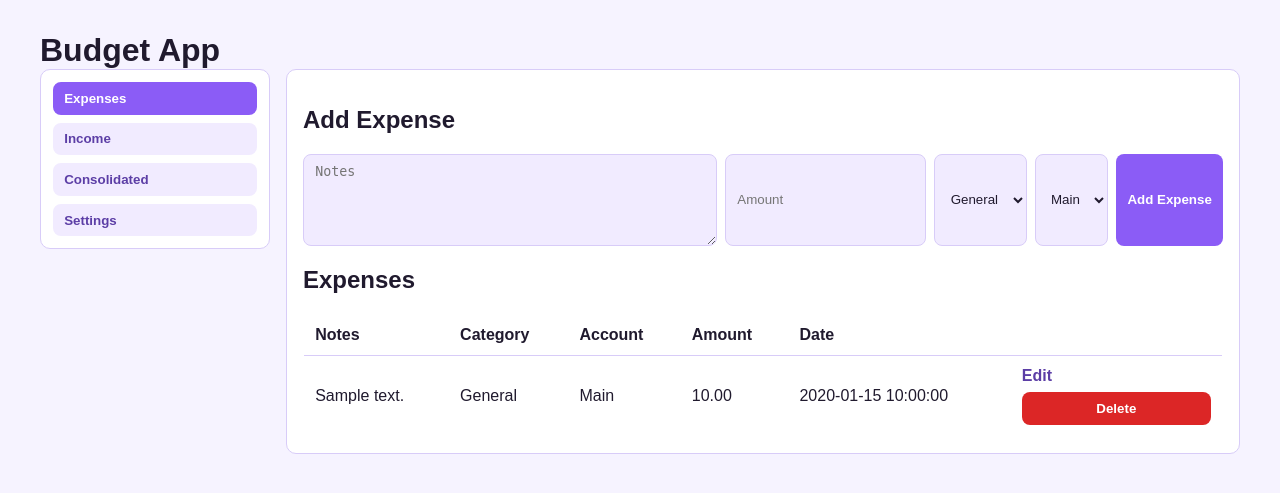
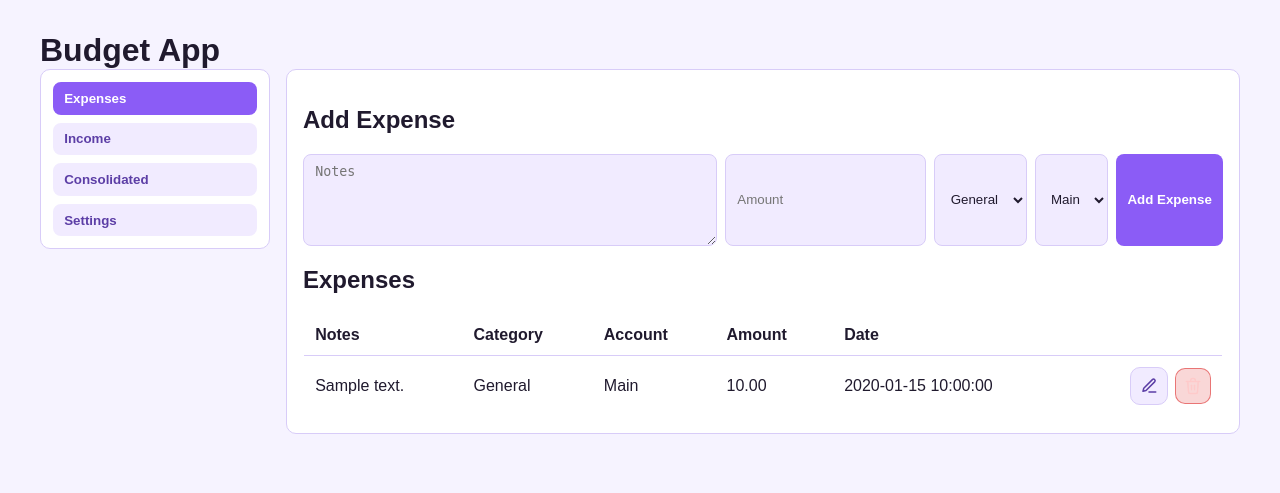
Before and after one commit to flymperis/Vibe-Budgeting, a Flask app: page / in a window 1280 px wide. Shown: the top 493 px of the page. Run offline with Flask 3, Linux system fonts and the light colour scheme; data comes from the database, SQL or seed files in the repository; tables that the repository leaves empty hold one stand-in row (values such as "Sample post").

Commit message:
Use pencil/trash icon buttons for expense and income row actions

```diff
--- a/static/styles.css
+++ b/static/styles.css
@@ -362,20 +362,67 @@ th, td {
     margin-bottom: 0;
 }
 
-.cell-actions button {
-    width: 100%;
+.visually-hidden {
+    position: absolute;
+    width: 1px;
+    height: 1px;
+    padding: 0;
+    margin: -1px;
+    overflow: hidden;
+    clip: rect(0, 0, 0, 0);
+    white-space: nowrap;
+    border: 0;
 }
 
 .action-stack {
-    display: grid;
-    gap: 0.45rem;
-    min-width: 140px;
+    display: flex;
+    align-items: center;
+    justify-content: flex-end;
+    gap: 0.4rem;
+    flex-wrap: wrap;
+}
+
+.btn-icon {
+    display: inline-flex;
+    align-items: center;
+    justify-content: center;
+    width: 2.25rem;
+    height: 2.25rem;
+    padding: 0;
+    border-radius: 10px;
+    border: 1px solid var(--border);
+    background: var(--surface-alt);
+    color: var(--tab-text);
+    cursor: pointer;
+    transition: background 0.15s ease, color 0.15s ease, border-color 0.15s ease;
+}
+
+.btn-icon:hover {
+    border-color: var(--accent);
+    color: var(--text);
+    background: var(--surface);
+}
+
+.btn-icon-edit[aria-expanded="true"],
+.edit-details[open] > .btn-icon-edit {
+    border-color: var(--accent);
+    color: #fff;
+    background: var(--accent);
+}
+
+.btn-icon-delete {
+    border-color: rgba(220, 38, 38, 0.55);
+    color: #fecaca;
+    background: rgba(220, 38, 38, 0.18);
+}
+
+.btn-icon-delete:hover {
+    border-color: #dc2626;
+    color: #fff;
+    background: #dc2626;
 }
 
 .edit-details summary {
-    cursor: pointer;
-    font-weight: 600;
-    color: var(--tab-text);
     list-style: none;
 }
 
@@ -396,6 +443,10 @@ th, td {
 .inline-edit-form textarea {
     min-width: 0;
     width: 100%;
+}
+
+.inline-edit-form button[type="submit"] {
+    width: auto;
 }
 
 .btn-danger {
--- a/templates/index.html
+++ b/templates/index.html
@@ -50,7 +50,10 @@
                                     <td class="cell-actions">
                                         <div class="action-stack">
                                             <details class="edit-details">
-                                                <summary>Edit</summary>
+                                                <summary class="btn-icon btn-icon-edit" title="Edit expense">
+                                                    <span class="visually-hidden">Edit expense</span>
+                                                    <svg aria-hidden="true" viewBox="0 0 24 24" width="18" height="18" fill="none" stroke="currentColor" stroke-width="2" stroke-linecap="round" stroke-linejoin="round"><path d="M12 20h9"/><path d="M16.5 3.5a2.1 2.1 0 0 1 3 3L8 18l-4 1 1-4 11.5-11.5z"/></svg>
+                                                </summary>
                                                 <form action="/expenses/{{ expense.id }}/edit" class="inline-edit-form" method="post">
                                                     <input name="month" type="hidden" value="{{ month_filter }}">
                                                     <input name="next_panel" type="hidden" value="expenses">
@@ -73,7 +76,9 @@
                                             <form action="/expenses/{{ expense.id }}/delete" method="post">
                                                 <input name="month" type="hidden" value="{{ month_filter }}">
                                                 <input name="next_panel" type="hidden" value="expenses">
-                                                <button class="btn-danger" type="submit">Delete</button>
+                                                <button class="btn-icon btn-icon-delete" type="submit" title="Delete expense" aria-label="Delete expense">
+                                                    <svg aria-hidden="true" viewBox="0 0 24 24" width="18" height="18" fill="none" stroke="currentColor" stroke-width="2" stroke-linecap="round" stroke-linejoin="round"><polyline points="3 6 5 6 21 6"/><path d="M19 6l-1 14a2 2 0 0 1-2 2H8a2 2 0 0 1-2-2L5 6"/><path d="M10 11v6"/><path d="M14 11v6"/><path d="M9 6V4a2 2 0 0 1 2-2h2a2 2 0 0 1 2 2v2"/></svg>
+                                                </button>
                                             </form>
                                         </div>
                                     </td>
@@ -121,7 +126,10 @@
                                     <td class="cell-actions">
                                         <div class="action-stack">
                                             <details class="edit-details">
-                                                <summary>Edit</summary>
+                                                <summary class="btn-icon btn-icon-edit" title="Edit income">
+                                                    <span class="visually-hidden">Edit income</span>
+                                                    <svg aria-hidden="true" viewBox="0 0 24 24" width="18" height="18" fill="none" stroke="currentColor" stroke-width="2" stroke-linecap="round" stroke-linejoin="round"><path d="M12 20h9"/><path d="M16.5 3.5a2.1 2.1 0 0 1 3 3L8 18l-4 1 1-4 11.5-11.5z"/></svg>
+                                                </summary>
                                                 <form action="/income/{{ entry.id }}/edit" class="inline-edit-form" method="post">
                                                     <input name="month" type="hidden" value="{{ month_filter }}">
                                                     <input name="next_panel" type="hidden" value="income">
@@ -144,7 +152,9 @@
                                             <form action="/income/{{ entry.id }}/delete" method="post">
                                                 <input name="month" type="hidden" value="{{ month_filter }}">
                                                 <input name="next_panel" type="hidden" value="income">
-                                                <button class="btn-danger" type="submit">Delete</button>
+                                                <button class="btn-icon btn-icon-delete" type="submit" title="Delete income" aria-label="Delete income">
+                                                    <svg aria-hidden="true" viewBox="0 0 24 24" width="18" height="18" fill="none" stroke="currentColor" stroke-width="2" stroke-linecap="round" stroke-linejoin="round"><polyline points="3 6 5 6 21 6"/><path d="M19 6l-1 14a2 2 0 0 1-2 2H8a2 2 0 0 1-2-2L5 6"/><path d="M10 11v6"/><path d="M14 11v6"/><path d="M9 6V4a2 2 0 0 1 2-2h2a2 2 0 0 1 2 2v2"/></svg>
+                                                </button>
                                             </form>
                                         </div>
                                     </td>
```
